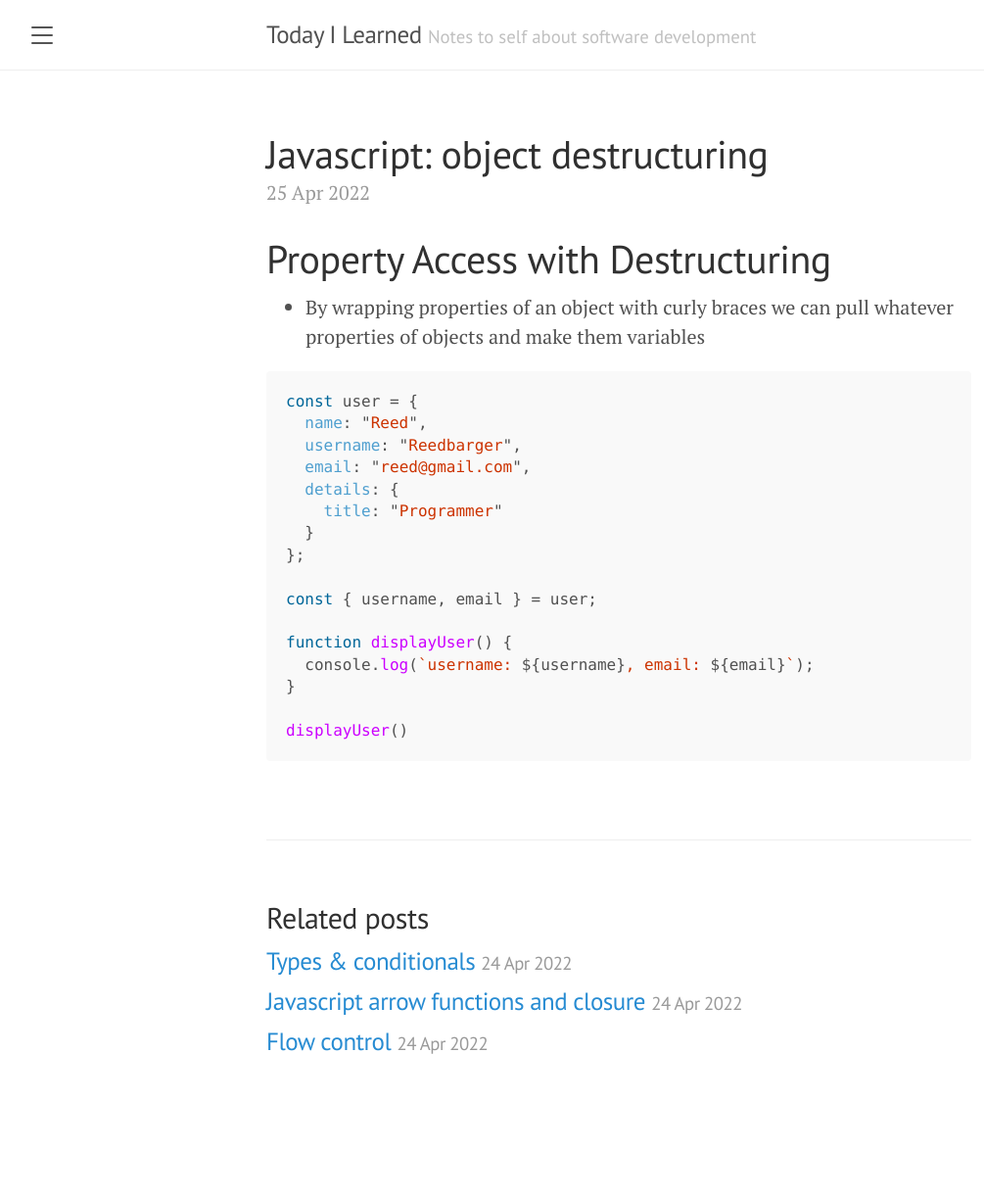
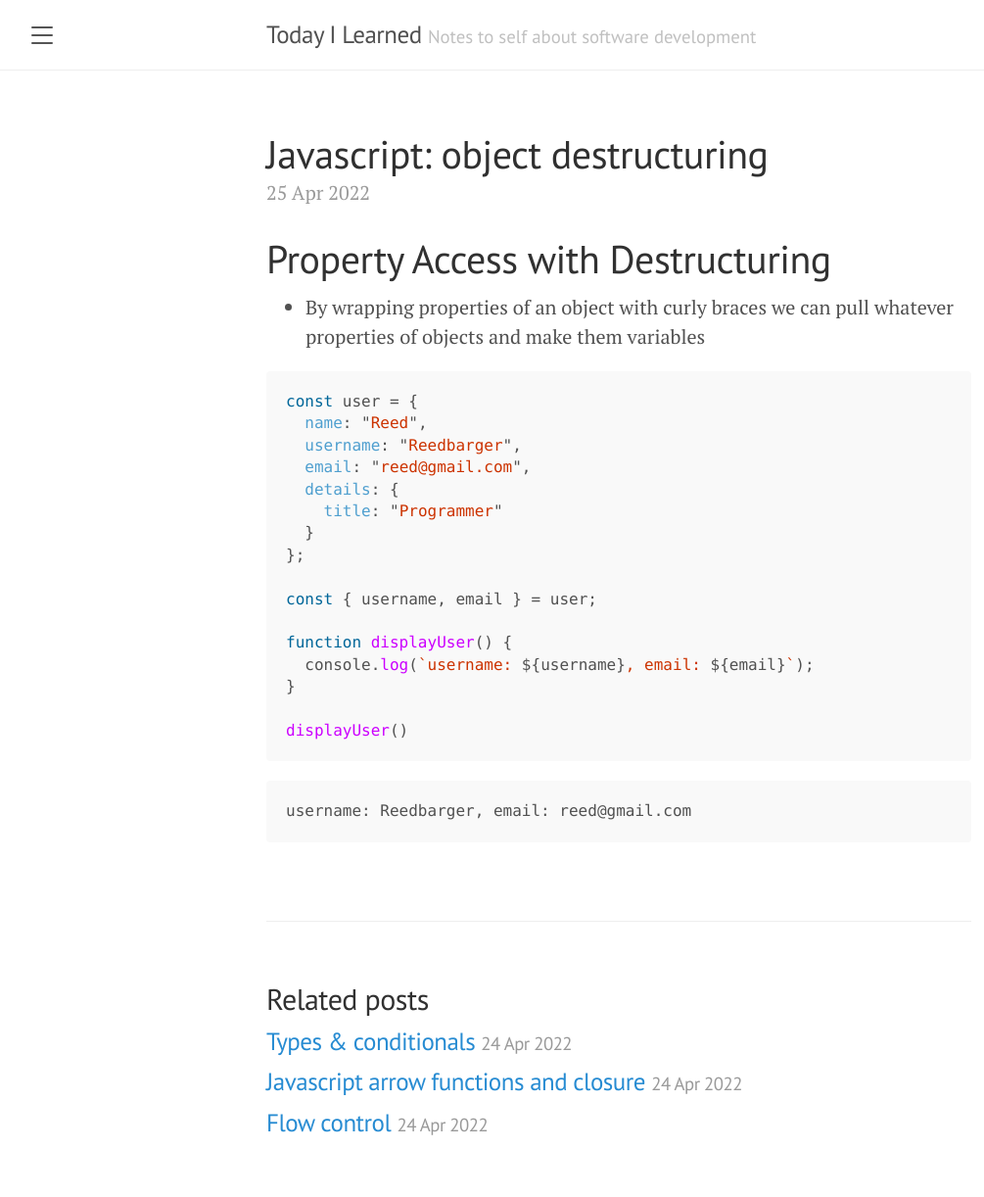
Before and after one commit to KevinDelaFuente/til, a Jekyll site: the page built from _posts/2022-04-25-JavaScript: Object Destructuring.md, in a window 1280 px wide. Shown: the whole page at 98% size, without its empty margins (8-1013 px from the left). Built offline with Jekyll 4.4.1, drawn with Linux system fonts in a browser that asks for light colours; our own code applies the rules of GitHub Pages for plain Markdown files; before the commit the page ends 1140 px from its top, so only the background shows below that.

Commit message:
Update 2022-04-25-JavaScript: Object Destructuring.md

````diff
--- a/_posts/2022-04-25-JavaScript: Object Destructuring.md
+++ b/_posts/2022-04-25-JavaScript: Object Destructuring.md
@@ -20,3 +20,6 @@ function displayUser() {
 
 displayUser()
 ```
+```
+username: Reedbarger, email: reed@gmail.com
+```
````
